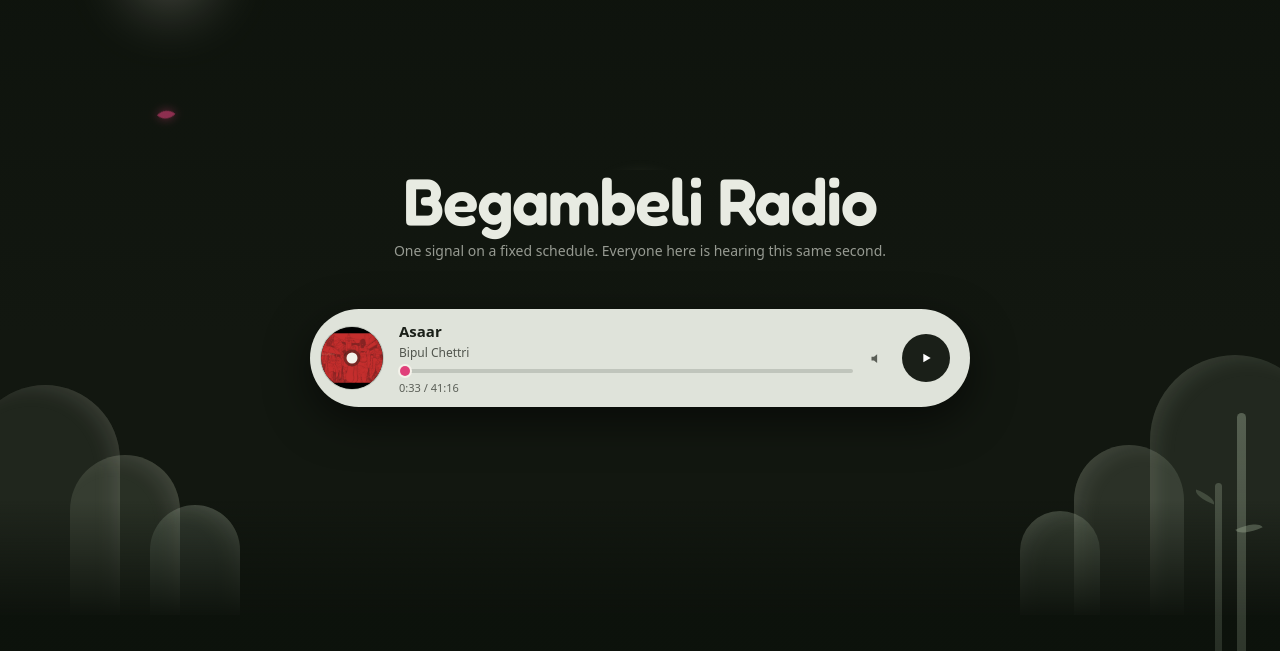
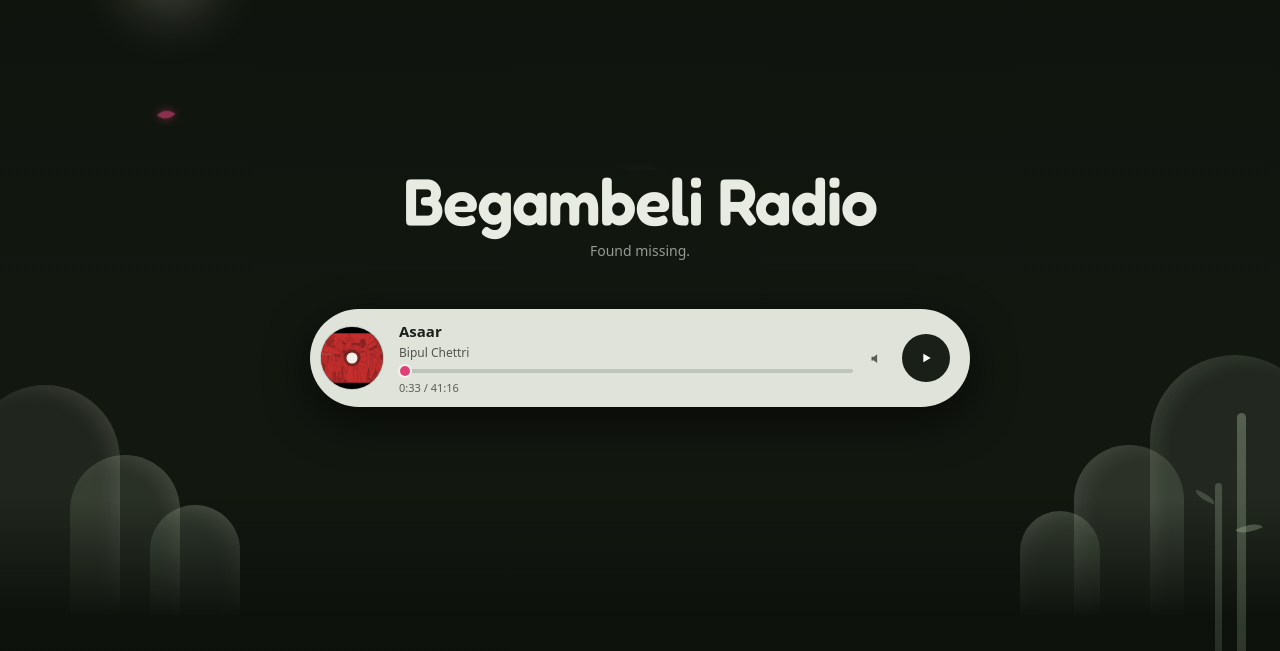
Before and after one commit to Dakingrai/begambeli-radio, a plain HTML site: page index.html in a window 1280 px wide. Both pictures are taken after a click on the switch 1115 px from the left and 36 px from the top of the page. Shown: the part 149-800 px from the top of the page. Drawn offline with Linux system fonts and the light colour scheme.

Commit message:
Rotate an oxymoron under the name, on the station's own clock
Replaces the fixed subline with a short list of oxymorons and paradoxes that
changes every 12 seconds. The index comes from the same skew-corrected clock
the schedule uses, so everyone on the page reads the same words at the same
moment — the station's conceit applied to its copy rather than picked at
random per visitor.

The list is a plain array at the top of main.js; order does not matter and it
can be any length.

The line it replaced was the one explaining that this is a broadcast rather
than a playlist, which the original brief asked for. That explanation now
lives on the On air badge as a title, so the meaning is still reachable.

```diff
--- a/assets/css/station.css
+++ b/assets/css/station.css
@@ -842,6 +842,13 @@ p {
   color: var(--ink-2);
   text-align: center;
   text-wrap: balance;
+  /* Reserved so a shorter line cannot shift the player under it. */
+  min-height: 1.5em;
+  transition: opacity 320ms ease;
+}
+
+.hero__sub.is-fading {
+  opacity: 0;
 }
 
 .notice {
--- a/assets/js/main.js
+++ b/assets/js/main.js
@@ -15,6 +15,36 @@ import {
   formatClock,
 } from './schedule.js';
 import { createPlayer, STATE, ERROR_REASON } from './player.js';
+
+/**
+ * The line under the station's name. Edit freely — order does not matter and
+ * the list can be any length.
+ *
+ * Chosen from the clock rather than at random, on the same corrected time the
+ * schedule uses, so everyone reading the page sees the same words at the same
+ * moment. That is the whole conceit of the station, applied to its copy.
+ */
+const QUOTE_SECONDS = 12;
+const QUOTES = [
+  'Clearly misunderstood.',
+  'Simplicity is difficult.',
+  'Deafening silence.',
+  'Alone, together.',
+  'Organised chaos.',
+  'Awfully good.',
+  'An original copy.',
+  'Found missing.',
+  'A familiar surprise.',
+  'Repetition never repeats.',
+  'Now is already gone.',
+  'Seriously funny.',
+  'An open secret.',
+  'Definitely maybe.',
+  'Act naturally.',
+  'Old news.',
+  'Sweet sorrow.',
+  'Same difference.',
+];
 
 const DRIFT_INTERVAL_MS = 30_000; // how often to check we are still in step
 const DRIFT_TOLERANCE = 2; // seconds of slip we will live with
@@ -330,7 +360,31 @@ function paint() {
   setText(el.artist, track.artist);
   setCover(track);
 
+  paintQuote();
   paintRail(pos);
+}
+
+/**
+ * Cross-fades to whichever line the clock is on. Called once a second, but
+ * only does anything when the answer changes.
+ */
+function paintQuote() {
+  const next = QUOTES[Math.floor(now() / QUOTE_SECONDS) % QUOTES.length];
+  if (!next || el.quote.textContent === next) return;
+  if (el.quote.classList.contains('is-fading')) return; // a swap is mid-flight
+
+  // The first one appears with the page rather than fading in from a blank.
+  if (!el.quote.dataset.ready) {
+    el.quote.dataset.ready = '1';
+    setText(el.quote, next);
+    return;
+  }
+
+  el.quote.classList.add('is-fading');
+  setTimeout(() => {
+    setText(el.quote, next);
+    el.quote.classList.remove('is-fading');
+  }, 320);
 }
 
 /** The sleeve on the disc. Only touched on a change, so it never re-fetches. */
@@ -547,7 +601,7 @@ async function startListening() {
 
 async function start() {
   const ids = ['title', 'artist', 'cover', 'elapsed', 'total', 'rail', 'notice',
-    'toggle', 'volume', 'theme'];
+    'toggle', 'volume', 'theme', 'quote'];
   for (const id of ids) el[id] = document.getElementById(id);
 
   paintThemeToggle();
--- a/index.html
+++ b/index.html
@@ -101,7 +101,7 @@
 
     <!-- The station, not your speakers: it is broadcasting whether or not
          anyone has pressed play. -->
-    <span class="onair"><span class="onair__dot" aria-hidden="true"></span>On air</span>
+    <span class="onair" title="The station is always broadcasting. Pausing quiets your speakers; it keeps running without you."><span class="onair__dot" aria-hidden="true"></span>On air</span>
 
     <span class="topbar__end">
       <button class="switch" id="theme" type="button" role="switch" aria-checked="false" aria-label="Dark mode">
@@ -132,7 +132,7 @@
       </span>
       <h1 class="hero__title">Begambeli Radio</h1>
     </div>
-    <p class="hero__sub">One signal on a fixed schedule. Everyone here is hearing this same second.</p>
+    <p class="hero__sub" id="quote">&nbsp;</p>
     <p class="notice" id="notice" role="status" hidden></p>
   </main>
 
```
